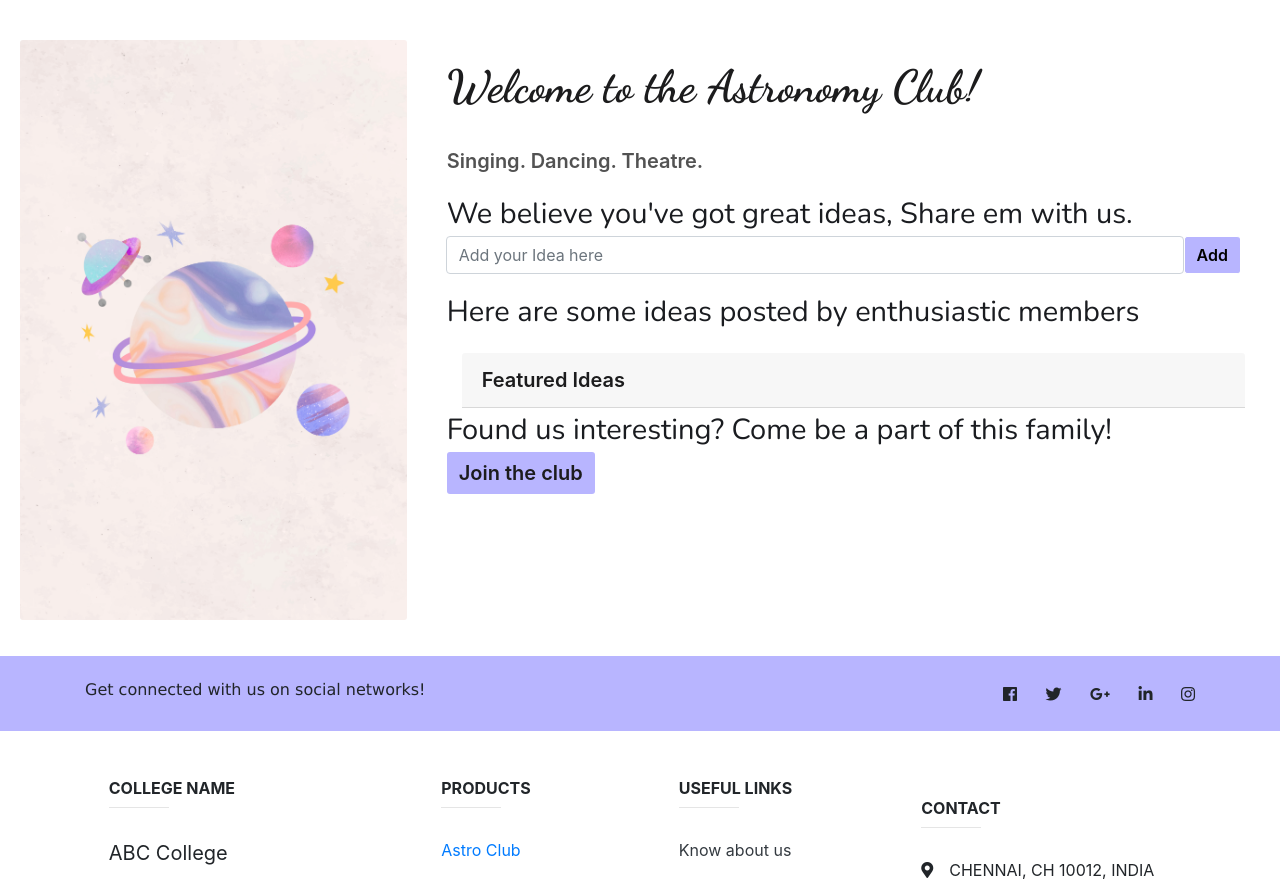
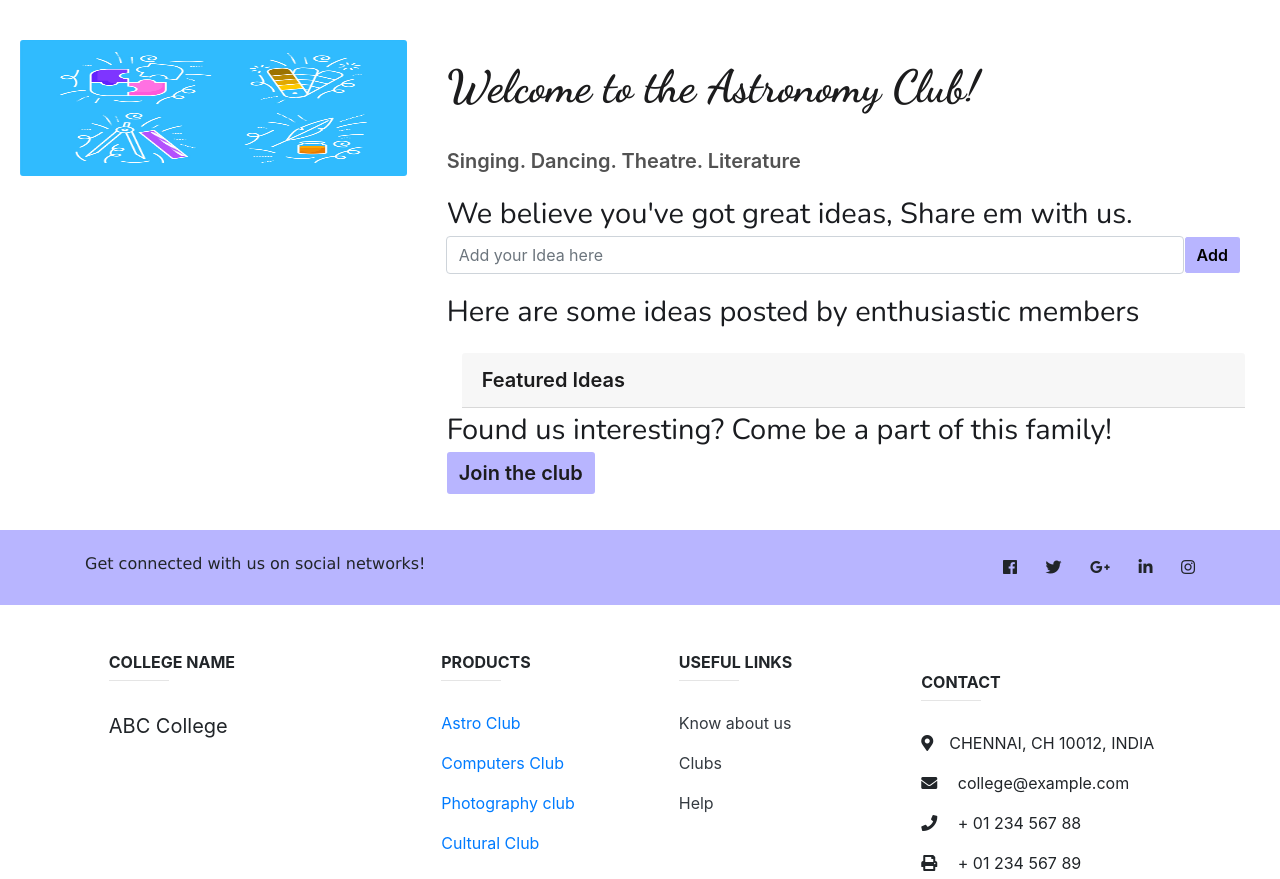
Before and after one commit to sree1532002/codher_hackathon, a PHP site: page /club4.php in a window 1280 px wide. Shown: the part 162-1041 px from the top of the page. Run offline with PHP 8.4, Linux system fonts and the light colour scheme; the visitor is signed in with stand-in values (Sample User, id 1); data that the repository does not hold is empty; some libraries are stand-ins or nearby versions.

Commit message:
A's final commit

```diff
--- a/club4.php
+++ b/club4.php
@@ -74,12 +74,12 @@ $result = mysqli_query($con,$sql);
   <div class="card mb-3" style="max-width: 100%;">
     <div class="row no-gutters">
       <div class="col-md-4">
-        <img src="Images/galaxy.jpg" class="card-img" alt="...">
+        <img src="Images/club4.jpg" class="card-img" alt="..." style="height: 30%">
       </div>
       <div class="col-md-8">
         <div class="card-body">
           <h5 class="card-title">Welcome to the Astronomy Club!</h5>
-          <p class="card-text">Singing. Dancing. Theatre. </p>
+          <p class="card-text">Singing. Dancing. Theatre. Literature</p>
           <div class = "ideas">
             <div class = "card-title1">We believe you've got great ideas, Share em with us.</div>
           </div>
```
Also changed, not shown: Images/club4.jpg (added).
